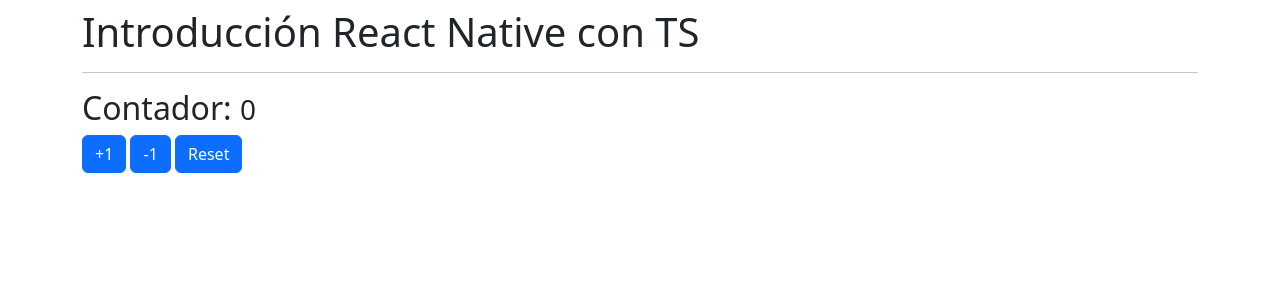
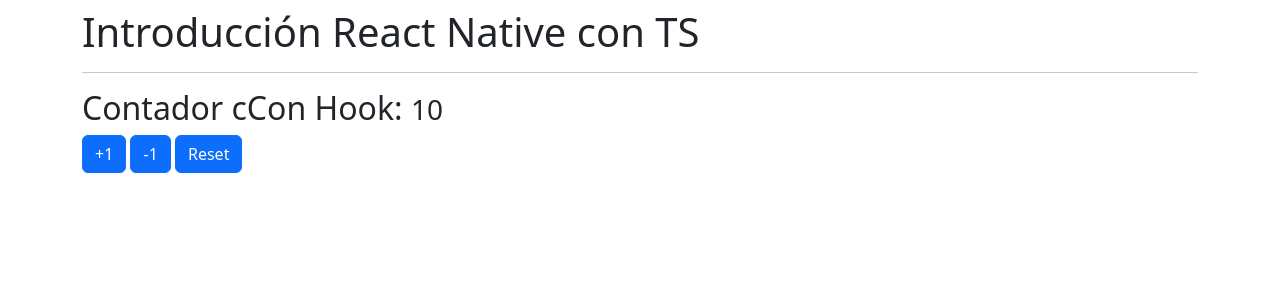
Before and after one commit to Aghent47/React-Native, a React (Create React App) app: page / in a window 1280 px wide. Shown: the top 300 px of the page. Built offline with nearby package versions, Linux system fonts and the light colour scheme.

Commit message:
Custom Hook - useCounter

```diff
--- a/src/App.tsx
+++ b/src/App.tsx
@@ -2,7 +2,9 @@
 // import { ObjetosLiterales } from "./typescript/ObjetosLiterales";
 // import { Funciones } from "./typescript/Funciones";
 
-import { Counter } from "./components/Counter";
+import { CounterConHook } from "./components/CounterConHook";
+
+// import { Counter } from "./components/Counter";
 
 const App = () => {
   return (
@@ -12,7 +14,8 @@
       {/* <TiposBasicos /> */}
       {/* <ObjetosLiterales /> */}
       {/* <Funciones/> */}
-      <Counter/>
+      {/* <Counter/> */}
+      <CounterConHook/>
     </div>
   )
 }
--- /dev/null
+++ b/src/components/CounterConHook.tsx
@@ -0,0 +1,22 @@
+import { useCounter } from '../hooks/useCounter';
+
+export const CounterConHook = () => {
+    const { counter, acumular, reset } = useCounter(10);
+    return (
+        <>
+            <h2>Contador cCon Hook: <small>{ counter }</small> </h2>
+            <button className="btn btn-primary"
+                onClick={() => acumular(1)}
+            >+1</button>
+            &nbsp;
+            <button className="btn btn-primary"
+               onClick={() => acumular(-1)}
+            >-1</button>
+            &nbsp;
+            <button className="btn btn-primary" onClick={() =>
+                reset()
+            }
+            >Reset</button>
+        </>
+    )
+}
--- /dev/null
+++ b/src/hooks/useCounter.tsx
@@ -0,0 +1,19 @@
+import { useState } from 'react';
+
+export const useCounter = (initialState:number = 0) => {
+    const [counter, setCounter] = useState(initialState);
+
+    const acumular = (numero: number) => {
+        setCounter(counter + numero);
+    }
+
+    const reset = () => {
+        setCounter(initialState);
+    }
+
+    return {
+        counter,
+        acumular,
+        reset
+    }
+}
```
